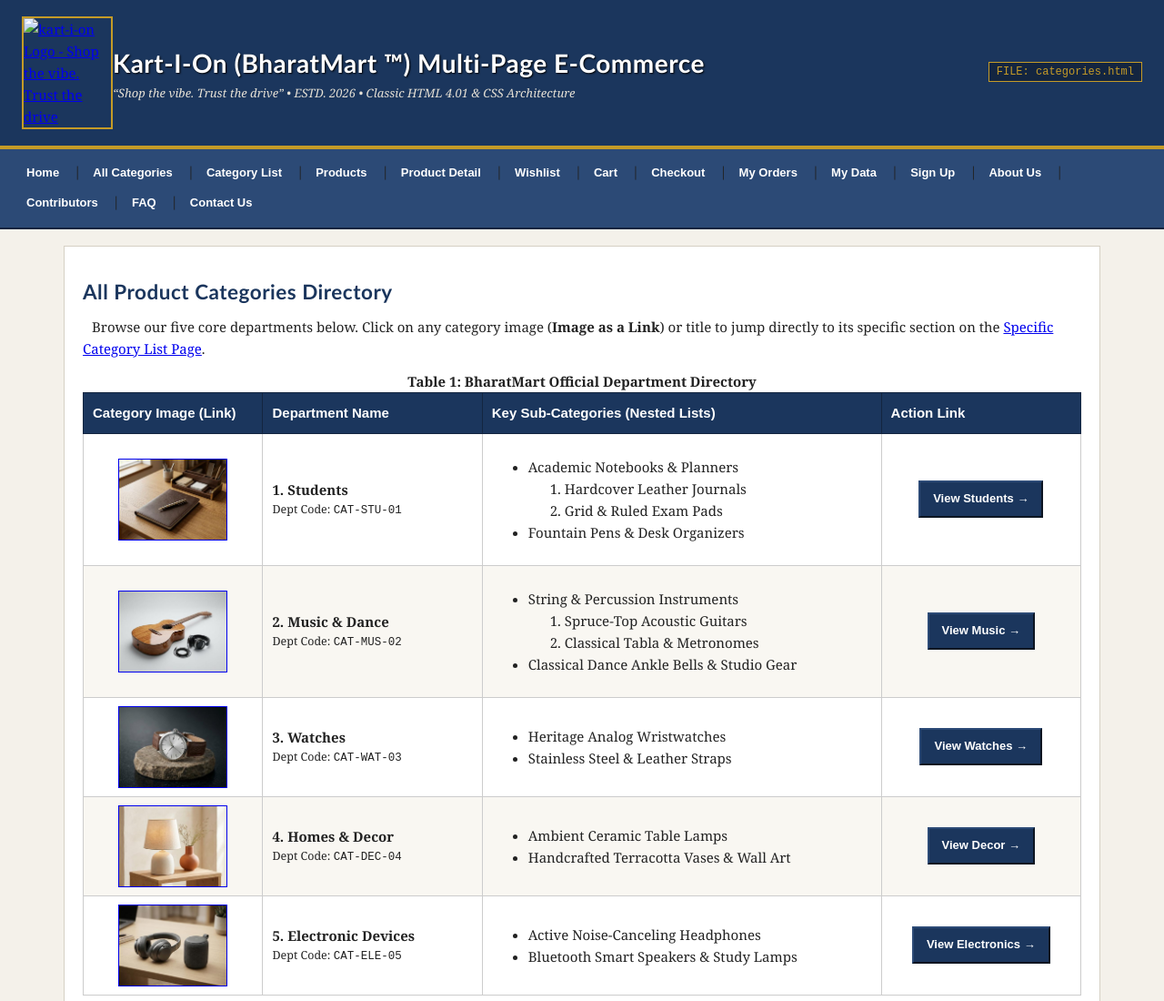
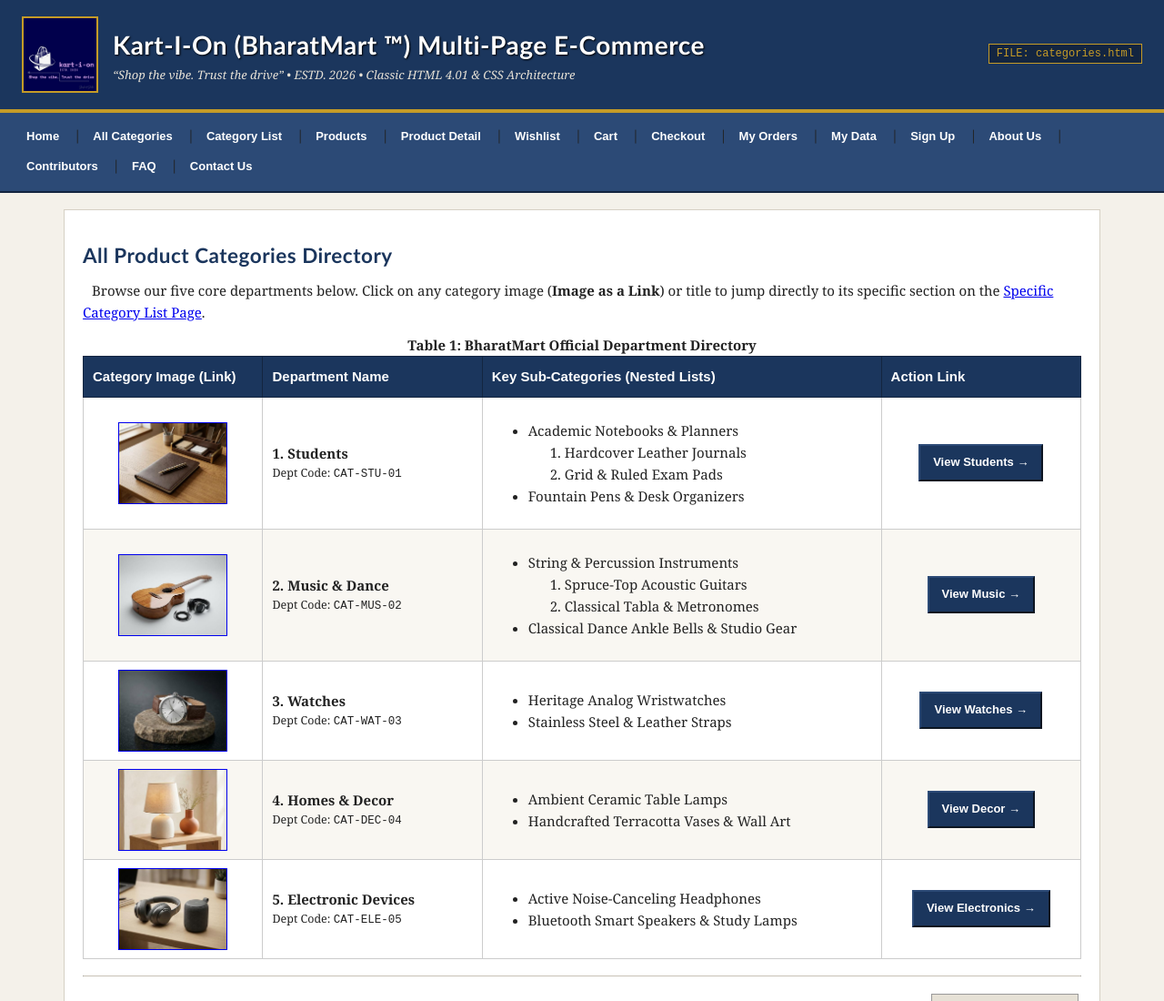
Before and after one commit to valyriancipher/BharatMart, a plain HTML site: page categories.html in a window 1280 px wide. Shown: the top 1100 px of the page at 91% size. Drawn offline with Linux system fonts and the light colour scheme; files whose address does not match are found by name.

Commit message:
Update categories.html

```diff
--- a/categories.html
+++ b/categories.html
@@ -30,8 +30,7 @@
                 <td width="100" align="left" valign="middle">
                     <!-- Website Logo Image as a Link to Home Page (index.html) -->
                     <a href="index.html" title="Kart-i-on Home Page">
-                        <img src="images/kart-i-on.jpg" alt="kart-i-on Logo - Shop the vibe. Trust the drive" width="84" height="84" border="2" align="middle" class="site-logo-img">
-                    </a>
+                        <img src="kart-i-on.jpg" alt="kart-i-on Logo - Shop the vibe. Trust the drive" width="84" height="84" border="2" align="middle" class="site-logo-img">
                 </td>
                 <td align="left" valign="middle">
                     <h1>Kart-i-on (BharatMart &trade;) Multi-Page E-Commerce</h1>
```
